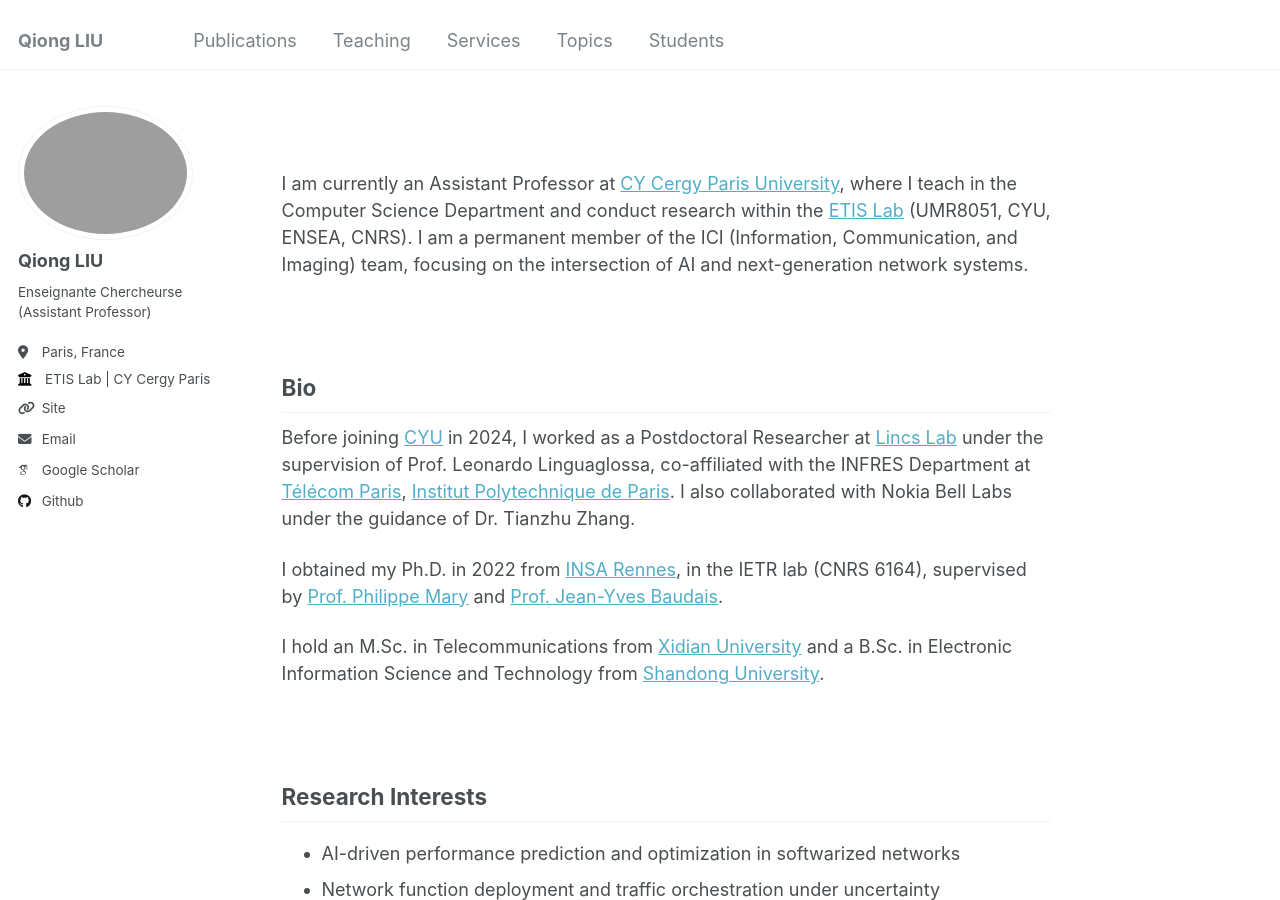
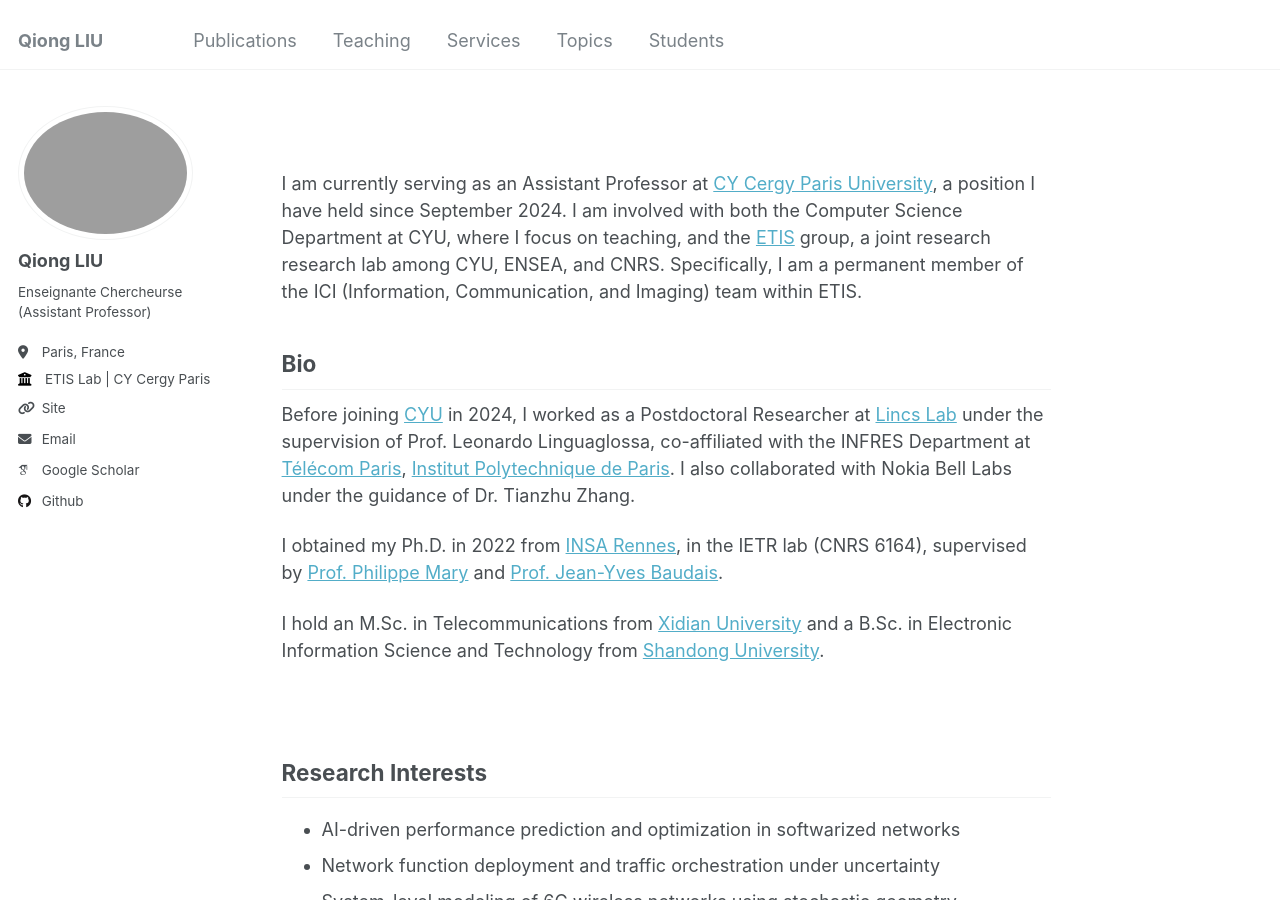
Before and after one commit to evesiphus/evesiphus.github.io, a Jekyll site: the page built from _pages/about.md, in a window 1280 px wide and 900 px high. Built offline with Jekyll 4.4.1, drawn with Linux system fonts in a browser that asks for light colours; some web fonts are replaced.

Commit message:
Update about.md

```diff
--- a/_pages/about.md
+++ b/_pages/about.md
@@ -9,9 +9,8 @@ redirect_from:
 
 <br>
 
-I am currently an Assistant Professor at [CY Cergy Paris University](https://www.cyu.fr/), where I teach in the Computer Science Department and conduct research within the [ETIS Lab](https://www.etis-lab.fr/) (UMR8051, CYU, ENSEA, CNRS). I am a permanent member of the ICI (Information, Communication, and Imaging) team, focusing on the intersection of AI and next-generation network systems.
+I am currently serving as an Assistant Professor at [CY Cergy Paris University](https://www.cyu.fr/), a position I have held since September 2024. I am involved with both the Computer Science Department at CYU, where I focus on teaching, and the [ETIS](https://www.etis-lab.fr/) group, a joint research research lab among CYU, ENSEA, and CNRS. Specifically, I am a permanent member of the ICI (Information, Communication, and Imaging) team within ETIS.
 
-<br>
 
 ## Bio
 
```
Also changed, not shown: other parts of _pages/about.md (+2 -2 lines).
